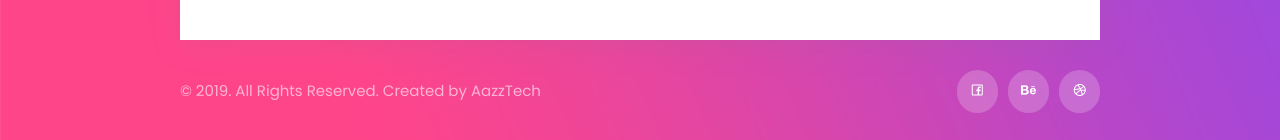
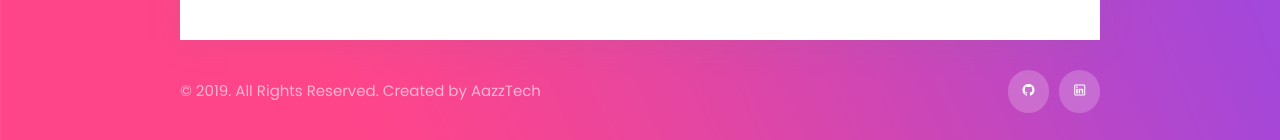
Before and after one commit to ekoshelev/ekoshelev.github.io, a plain HTML site: page src/index.html in a window 1280 px wide. Shown: the part 4697-4837 px from the top of the page. Drawn offline with nearby package versions, Linux system fonts and the light colour scheme; some packages are replaced by stand-ins of ours; files that its build step writes are made by us from their sources.

```diff
--- a/src/index.html
+++ b/src/index.html
@@ -333,7 +333,6 @@
                 <p>Developer</p>
               </div>
             </div>
-
             <div class="card p-top-40 m-bottom-80">
               <div class="carousel-two-img alert-light d-flex align-items-center">
                 <a href="img/portfolio-1.jpg" class="hoverZoomLink"><img src="img/portfolio-1.jpg" alt="img">
@@ -579,9 +578,8 @@
             <div class="col-lg-6 col-md-6 col-sm-6">
               <div class="social">
                 <ul class="d-flex justify-content-end m-bottom-0">
-                  <li><a href="" class="facebook"><i class="la la-facebook-square"></i></a></li>
-                  <li><a href="" class="facebook"><i class="la la-behance"></i></a></li>
-                  <li><a href="" class="facebook"><i class="la la-dribbble"></i></a></li>
+                  <li><a href="https://github.com/ekoshelev" class="facebook"><i class="la la-github"></i></a></li>
+                  <li><a href="https://www.linkedin.com/in/ekoshelev/" class="facebook"><i class="la la-linkedin"></i></a></li>
                 </ul>
               </div><!-- ends: .social -->
             </div>
```
Also changed, not shown: src/img/favicon-32x32.png, src/img/favicon-32x323.png (added), src/purple icon.png (added).
